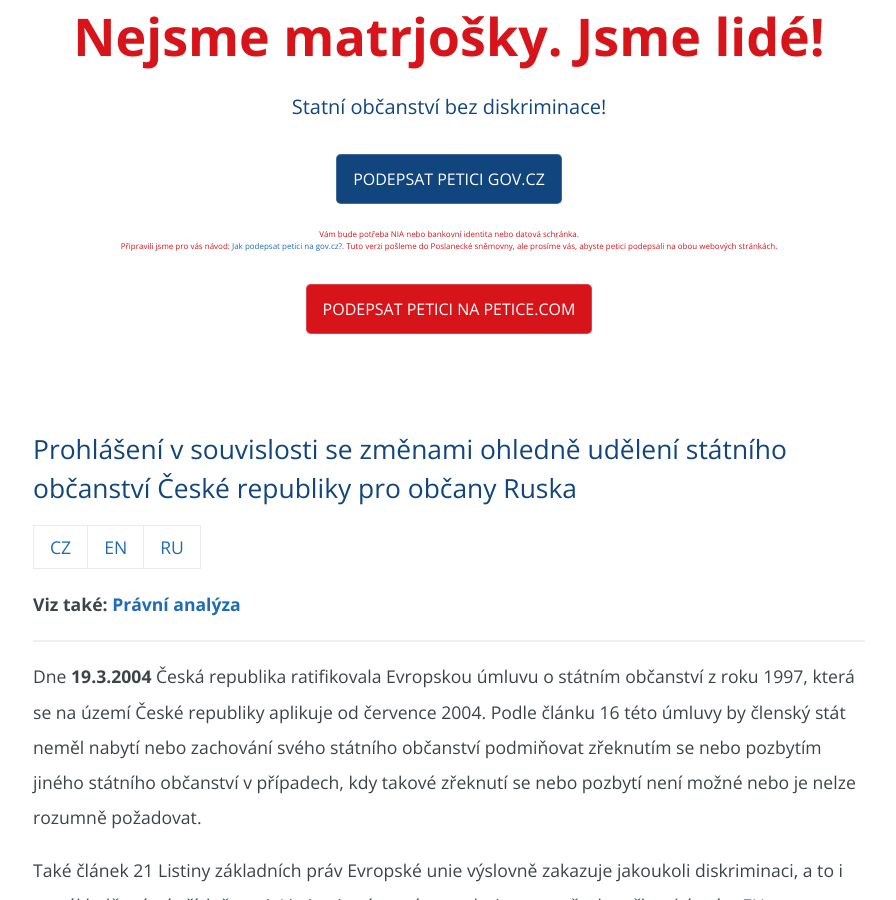
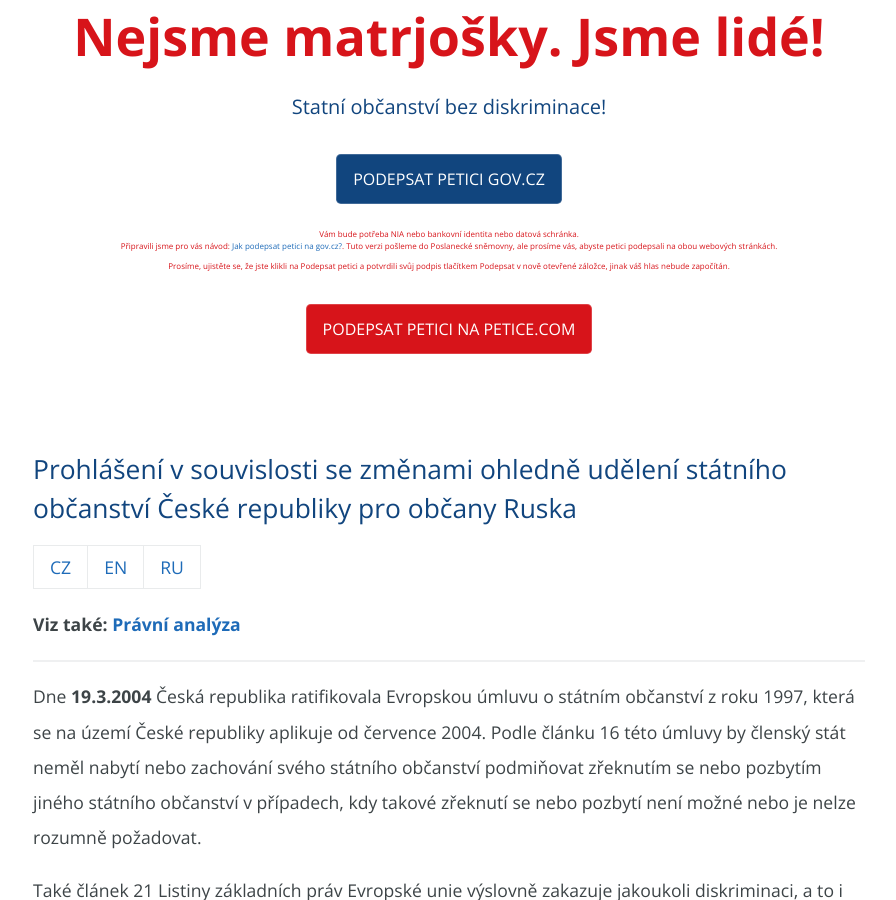
Before and after one commit to thewulf7/jsmelide, a Jekyll site: the page built from index.md, in a window 1280 px wide and 900 px high, scrolled down 331 px. Shown: the whole window, without its empty margins (191-1087 px from the left). Built offline with Jekyll 4.4.1, drawn with Linux system fonts in a browser that asks for light colours; comment, search, counter and statistics services are not loaded; some of the changed text lies outside the part shown.

Commit message:
Additional hint about sign confirmation (CZ)

```diff
--- a/_includes/header.html
+++ b/_includes/header.html
@@ -1,6 +1,7 @@
 {% if site.show_sign_petition_gov %}
 {% include header-custom.html %}
 <p style="font-size: 0.5em;">Vám bude potřeba NIA nebo bankovní identita nebo datová schránka. <br/> Připravili jsme pro vás návod: <a href="govcz.html#content">Jak podepsat petici na gov.cz?</a>. Tuto verzi pošleme do Poslanecké sněmovny, ale prosíme vás, abyste petici podepsali na obou webových stránkách.</p>
+<p style="font-size: 0.5em;">Prosíme, ujistěte se, že jste klikli na Podepsat petici a potvrdili svůj podpis tlačítkem Podepsat v nově otevřené záložce, jinak váš hlas nebude započítán.</p>
 {% endif %}
 {% if site.show_sign_petition %}
 <br/>
```
